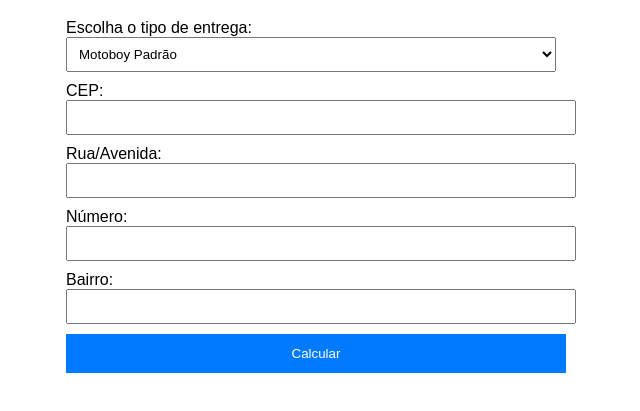
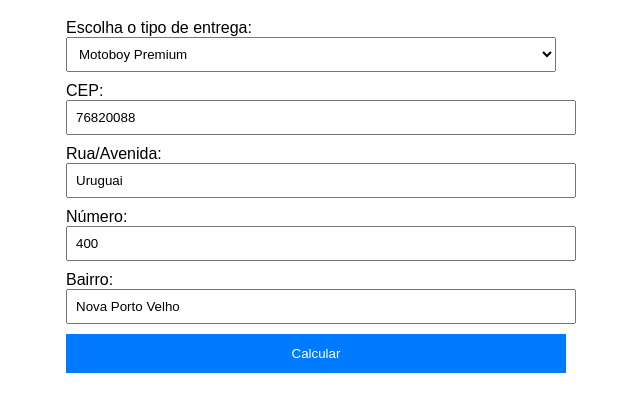
Before and after one commit to georgemarciojr-max/cardapio-ladocura, a plain HTML site: page index.html in a window 1280 px wide. Shown: the part 109-520 px from the top of the page, without its empty margins (324-964 px from the left). Drawn offline with Linux system fonts and the light colour scheme.

Commit message:
Update index.html

```diff
--- a/index.html
+++ b/index.html
@@ -8,7 +8,7 @@
         body { font-family: sans-serif; max-width: 500px; margin: 2rem auto; padding: 1rem; }
         input, select { width: 98%; padding: 8px; margin-bottom: 10px; }
         button { width: 100%; padding: 12px; background-color: #007bff; color: white; border: none; cursor: pointer; }
-        #resultado { margin-top: 20px; font-weight: bold; }
+        #resultado { margin-top: 20px; font-weight: bold; word-break: break-all; }
     </style>
 </head>
 <body>
@@ -16,22 +16,22 @@
     <form id="frete-form">
         <label for="category">Escolha o tipo de entrega:</label>
         <select id="category" required>
-            <option value="0">Motoboy Padrão</option>
             <option value="1">Motoboy Premium</option>
             <option value="2">Motoboy com Retorno</option>
+            <option value="3">Motoboy Padrão</option>
         </select>
 
         <label for="cep">CEP:</label>
-        <input type="text" id="cep" required>
+        <input type="text" id="cep" value="76820088" required>
 
         <label for="street">Rua/Avenida:</label>
-        <input type="text" id="street" required>
+        <input type="text" id="street" value="Uruguai" required>
 
         <label for="number">Número:</label>
-        <input type="text" id="number" required>
+        <input type="text" id="number" value="400" required>
 
         <label for="neighborhood">Bairro:</label>
-        <input type="text" id="neighborhood" required>
+        <input type="text" id="neighborhood" value="Nova Porto Velho" required>
 
         <button type="submit">Calcular</button>
     </form>
@@ -64,12 +64,13 @@
                 const data = await response.json();
 
                 if (!response.ok) {
+                    // Se o erro vier da nossa função, ele terá a propriedade 'error'
                     throw new Error(data.error || 'Ocorreu um erro desconhecido.');
                 }
 
-                const preco = data.price / 100;
+                // Se a chamada for um SUCESSO, mostramos a resposta completa
                 resultadoDiv.style.color = 'green';
-                resultadoDiv.textContent = `Valor do frete: R$ ${preco.toFixed(2).replace('.', ',')}`;
+                resultadoDiv.textContent = `SUCESSO! Resposta da API: ${JSON.stringify(data)}`;
 
             } catch (error) {
                 resultadoDiv.style.color = 'red';
```
